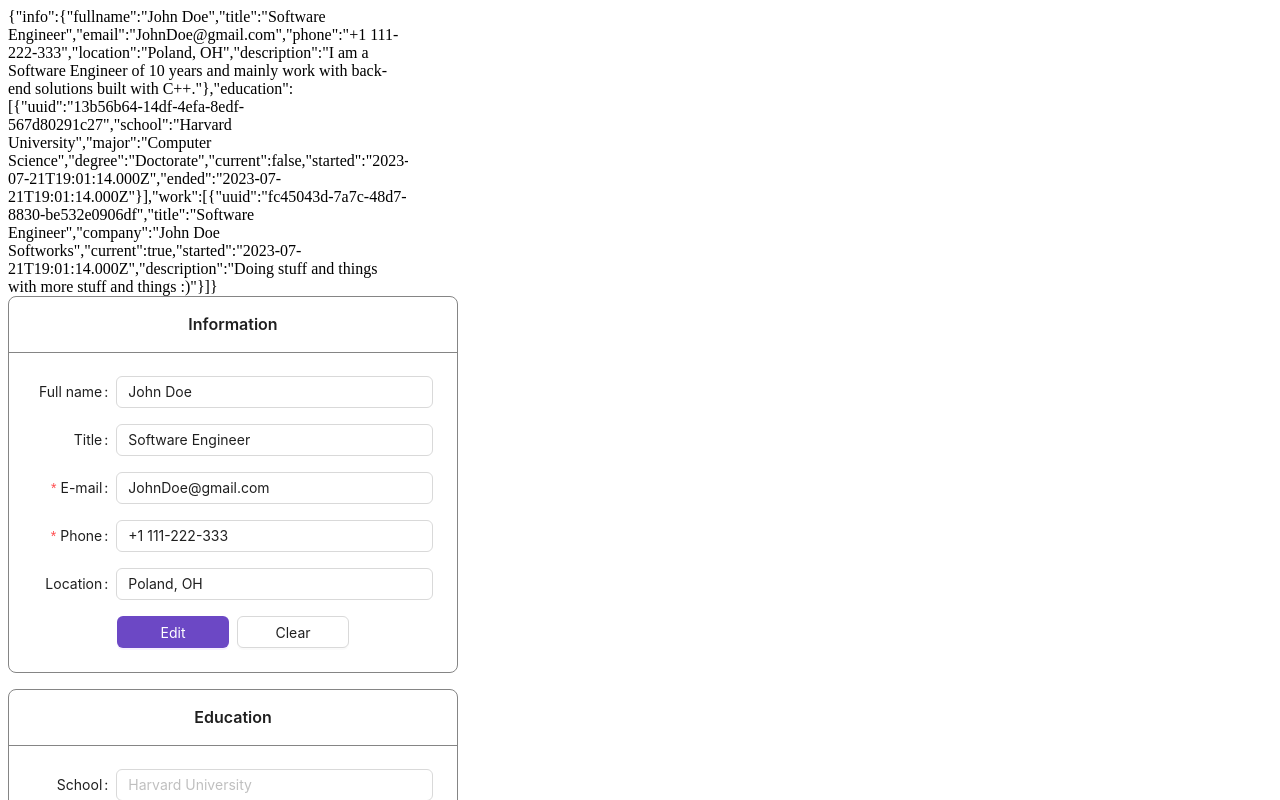
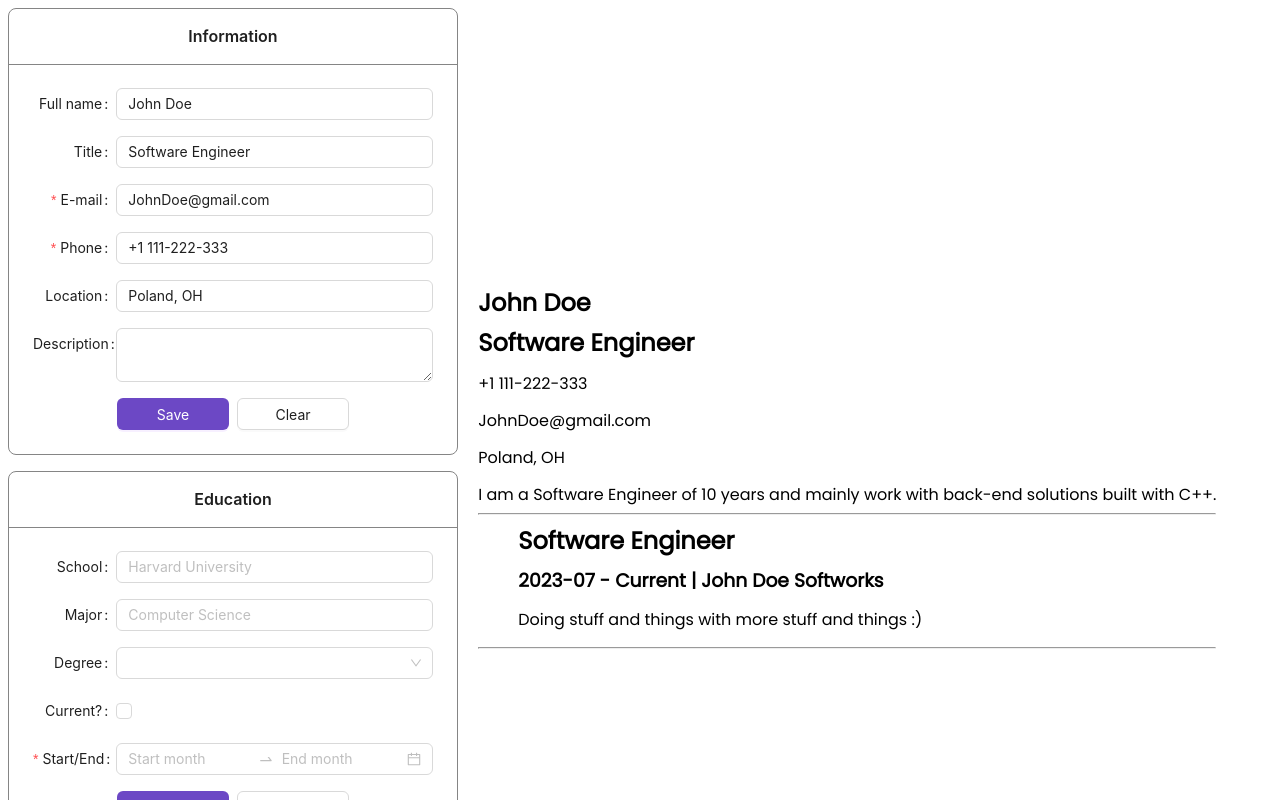
Before and after one commit to myshkovsky/Seavee, a React (Vite) app: page / in a window 1280 px wide. Shown: the top 800 px of the page. Built offline with nearby package versions, Linux system fonts and the light colour scheme.

Commit message:
Layout/styling changes & DocumentPreview component

```diff
--- a/src/App.tsx
+++ b/src/App.tsx
@@ -1,16 +1,20 @@
 import { useState } from 'react'
 import defaultUser from './utils/defaultUser'
-import Debug from './components/Debug'
+// import Debug from './components/Debug'
 import './styles/App.css'
-import { Button, Card, ConfigProvider, DatePicker, Form, Input, Select, Space } from 'antd'
-import { EnumDegrees, TEnumDegrees } from './types/IUser'
+import { Button, Card, Checkbox, ConfigProvider, DatePicker, Form, Input, Select, Space } from 'antd'
+import { EnumDegrees, IUserEducationEntry, TEnumDegrees } from './types/IUser'
+import {v4 as uuid} from "uuid"
+import DocumentPreview from './components/DocumentPreview'
 
 function App() {
   const [infoDisable, setInfoDisable] = useState(false)
+  const [eduFormChecked, setEduFormChecked] = useState(false)
   const [user, setUser] = useState(defaultUser)
   const [infoForm] = Form.useForm()
   const [eduForm] = Form.useForm()
   const { RangePicker } = DatePicker
+  const { TextArea } = Input
 
   function toggleInfoEdit() {
     setInfoDisable(!infoDisable)
@@ -20,25 +24,46 @@
     setUser({...user, info: { ...user.info, [targetProp]: newValue }})
   }
 
+  function handleInfoClear() {
+    setUser({...user, info: {fullname: '', title: '', email: '', phone: '', location: '', description: ''}})
+    /* The setUser above is too slow to keep up with resetFields, and I can't use `await setUsers`,
+    so a setTimeout will have to do. Hopefully 10ms is enough. */
+    setTimeout(() => {
+      infoForm.resetFields()
+    }, 10);
+  }
+
   function handleEduClear() {
     eduForm.resetFields()
+    setEduFormChecked(false)
   }
 
-  function handleInfoClear() {
-    infoForm.resetFields()
-  }
-
-  function handleEduSubmit(rawValues: {school: string, major: string, degree: TEnumDegrees, range: [{"$d": Date}?, {"$d": Date}?]}) {
+  function handleEduSubmit(rawValues: {school: string, major: string, current: boolean, degree: TEnumDegrees, single?: {"$d": Date}, range?: [{"$d": Date}, {"$d": Date}]}) {
+    if (rawValues.single == undefined && rawValues.range == undefined) return
+    console.log(rawValues)
     const degreeKey: TEnumDegrees = rawValues?.degree
-    const newEntry = {
+    const newEntry: IUserEducationEntry = {
+      uuid: uuid(),
       school: rawValues.school as string,
       major: rawValues.major as string,
       degree: EnumDegrees[degreeKey],
-      started: (rawValues.range[0] != undefined ? rawValues.range[0]["$d"] : undefined),
-      ended: (rawValues.range[1] != undefined ? rawValues.range[1]["$d"] : undefined)
+      current: rawValues.current,
+      started: new Date()
+    }
+    if (Array.isArray(rawValues.range)) {
+      newEntry.started = rawValues.range[0]["$d"]
+      newEntry.ended = rawValues.range[1]["$d"]
+      newEntry.current = false
+    } else {
+      newEntry.started = rawValues.single?.$d as Date
+      newEntry.current = true
     }
     setUser({...user, education: [...user.education, newEntry]})
     handleEduClear()
+  }
+
+  function handleEduCheckboxChange(chk: boolean) {
+    setEduFormChecked(chk)
   }
 
   const theme = {
@@ -51,8 +76,9 @@
 
   return (
     <ConfigProvider theme={theme}>
-      <article className='main-wrapper'>
-        <Debug user={user}/>
+      <section className='main-wrapper'>
+        <section className='editor'>
+          {/* <Debug user={user}/> */}
           <Card title="Information">
             <Form form={infoForm} labelCol={{ span: 5 }} layout='horizontal' disabled={infoDisable}>
               <Form.Item name='fullname' label='Full name:' initialValue={user.info.fullname}>
@@ -61,38 +87,31 @@
               <Form.Item name='title' label='Title:' initialValue={user.info.title}>
                 <Input onChange={e => handleInfoChange('title', e.target.value)}/>
               </Form.Item>
-            <Form.Item
-              name="email"
-              label="E-mail:"
-              initialValue={user.info.email}
+              <Form.Item name="email" label="E-mail:" initialValue={user.info.email}
                 rules={[
-                {
-                  type: 'email',
-                  message: 'Please enter a valid e-mail address.'
-                },
-                {
-                  required: true,
-                  message: 'You must enter a valid e-mail address.'
-                }
+                  { type: 'email', message: 'This is not a valid e-mail address.' },
+                  { required: true, message: 'You must enter a valid e-mail address.' }
                 ]}
               >
                 <Input onChange={e => handleInfoChange('email', e.target.value)}/>
               </Form.Item>
-            <Form.Item
-              name="phone"
-              label='Phone:'
-              initialValue={user.info.phone}
-              rules={[{ required: true, message: 'You must enter a phone number.' }]}
+              <Form.Item name="phone" label='Phone:' initialValue={user.info.phone}
+                rules={[
+                  { required: true, message: 'You must enter a phone number.' }
+                ]}
               >
-              <Input defaultValue={user.info.phone} onChange={e => handleInfoChange('phone', e.target.value)}/>
+                <Input onChange={e => handleInfoChange('phone', e.target.value)}/>
               </Form.Item>
               <Form.Item name="location" label='Location:' initialValue={user.info.location}>
                 <Input onChange={e => handleInfoChange('location', e.target.value)}/>
               </Form.Item>
+              <Form.Item name="description" label="Description:">
+                <TextArea onChange={e => handleInfoChange('description', e.target.value)}/>
+              </Form.Item>
               <Form.Item style={{ textAlign: 'center' }}>
                 <Space>
                   <Button type='primary' disabled={false} onClick={toggleInfoEdit}>
-                  Edit
+                    {infoDisable ? 'Edit' : 'Save'}
                   </Button>
                   <Button disabled={false} onClick={handleInfoClear}>
                     Clear
@@ -123,9 +142,26 @@
                   <Select.Option value="doctorate">Doctorate</Select.Option>
                 </Select>
               </Form.Item>
-            <Form.Item name='range' label='Start / End'>
+              <Form.Item name='current' label='Current?:' valuePropName='checked'>
+                <Checkbox defaultChecked={false} checked={eduFormChecked} onChange={e => handleEduCheckboxChange(e.target.checked)}/>
+              </Form.Item>
+              { eduFormChecked ?
+                <Form.Item name='single' label='Start:'
+                  rules={[
+                    { required: true, message: "This field must be filled."}
+                  ]}
+                >
+                  <DatePicker picker='month' />
+                </Form.Item>
+                :
+                <Form.Item name='range' label='Start/End:'
+                  rules={[
+                    { required: true, message: "This field must be filled."}
+                  ]}
+                >
                   <RangePicker picker='month' />
                 </Form.Item>
+              }
               <Form.Item style={{ textAlign: 'center' }}>
                 <Space>
                   <Button type="primary" htmlType="submit">
@@ -141,7 +177,9 @@
           <Card>
 
           </Card>
-      </article>
+        </section>
+        <DocumentPreview user={user} />
+      </section>
     </ConfigProvider>
   )
 }
--- /dev/null
+++ b/src/components/DocumentPreview.tsx
@@ -0,0 +1,68 @@
+import { Space } from "antd"
+import { IUser } from "../types/IUser"
+import dateToString from "../utils/dateToString"
+
+interface IProps {
+  user: IUser
+}
+
+function DocumentPreview({ user }: IProps) {
+  return (
+    <Space className="display">
+      <div>
+        <span className="info">
+          <div>
+            <h1 className="info-name">
+              {user.info.fullname}
+            </h1>
+            <h2 className="info-title">
+              {user.info.title}
+            </h2>
+          </div>
+          <div>
+            <p className="info-phone">
+              {user.info.phone}
+            </p>
+            <p className="info-email">
+              {user.info.email}
+            </p>
+            <p className="info-location">
+              {user.info.location}
+            </p>
+          </div>
+          <div className="info-description">
+            {user.info.description}
+          </div>
+        </span>
+        <hr />
+        <ul>
+          {user.work.map(e => (
+            <li key={e.uuid}>
+              <span style={{ display: "flex" }}>
+                <div>
+                  <h2 className="title work-title">
+                    {e.title}
+                  </h2>
+                  <h3 className="subtitle work-company">
+                    {dateToString(e.started)} - {e.ended ? dateToString(e.ended) : "Current"} | {e.company}
+                  </h3>
+                </div>
+              </span>
+              <div>
+                {e.description}
+              </div>
+            </li>
+          ))}
+        </ul>
+        <hr />
+        <ul>
+          <li></li>
+          <li></li>
+          <li></li>
+        </ul>
+      </div>
+    </Space>
+  )
+}
+
+export default DocumentPreview
--- a/src/styles/App.css
+++ b/src/styles/App.css
@@ -1,3 +1,6 @@
+/* Imports */
+@import url('https://fonts.googleapis.com/css2?family=Poppins&display=swap');
+
 /* Ant.design overrides */
 .ant-card .ant-card-head {
     border-bottom: 1px solid #858585;
@@ -25,3 +28,28 @@
 .ant-btn {
     min-width: 7rem;
 }
+
+/* Layout */
+.main-wrapper {
+    display: flex;
+    justify-content: space-between;
+}
+
+.display {
+    font-family: 'Poppins', sans-serif;
+    float: right;
+    margin-left: auto;
+    width: 210mm;
+    height: auto;
+    line-height: 1.3em;
+}
+
+.title {
+    margin-top: 0;
+    margin-bottom: .5em;
+}
+
+ul {
+    list-style: none;
+    padding: none;
+}
```
Lines whose indentation alone changed are shown as unchanged.
